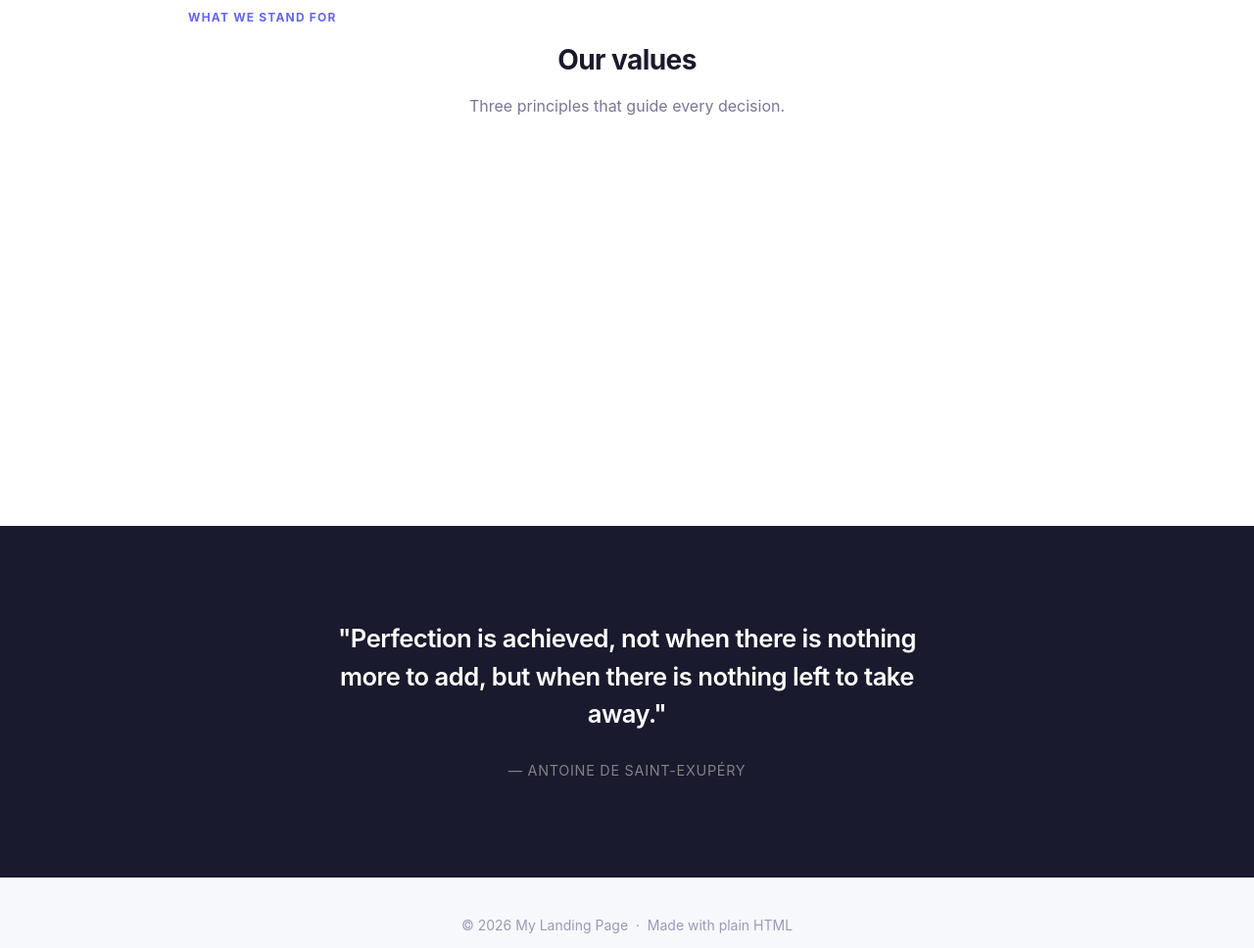
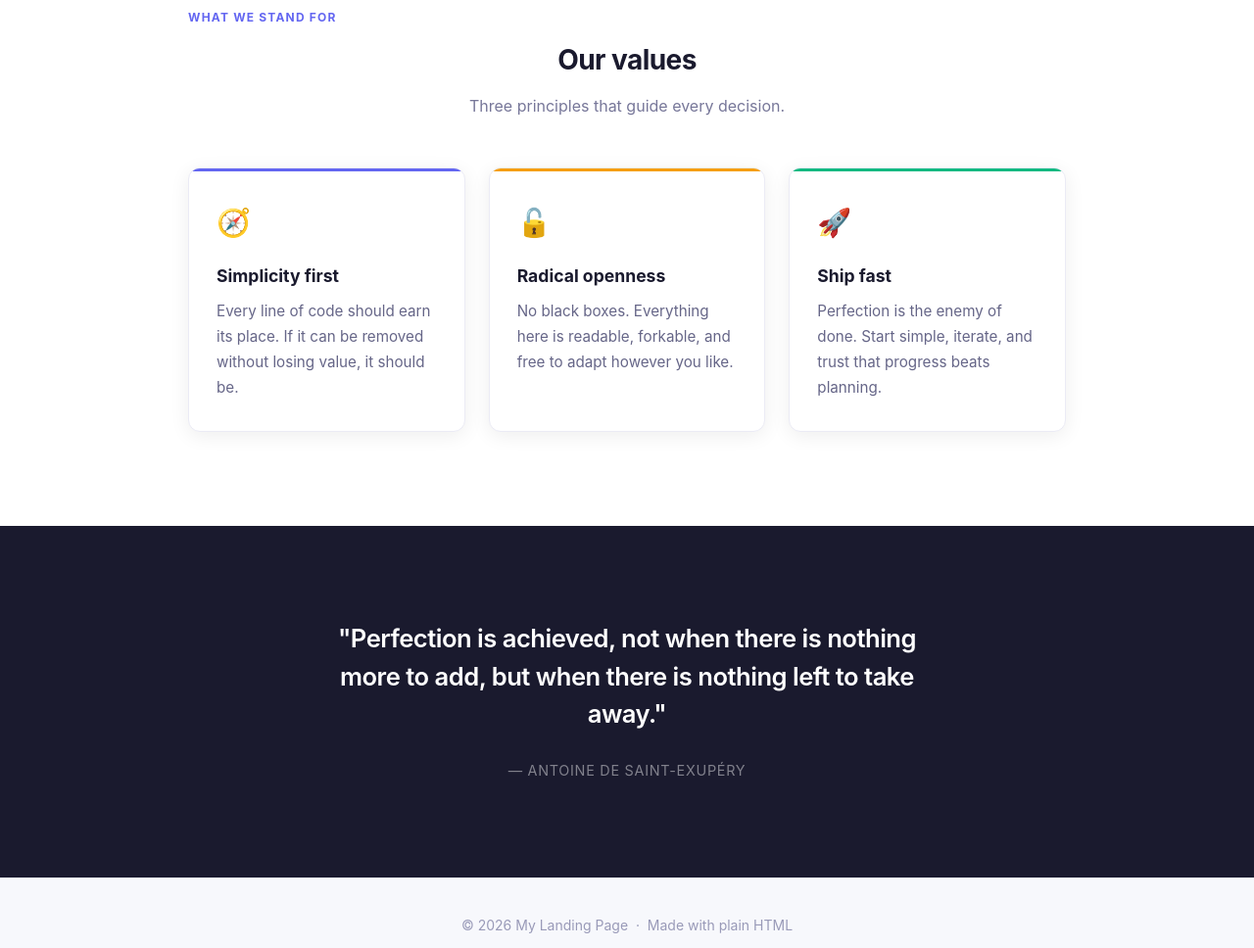
Before and after one commit to noy-cohen/test-landing-page, a plain HTML site: page about.html in a window 1280 px wide. Shown: the part 762-1730 px from the top of the page at 98% size. Drawn offline with Linux system fonts and the light colour scheme.

Commit message:
Bug fixes

```diff
--- a/about.html
+++ b/about.html
@@ -79,5 +79,14 @@
     </footer>
 
     <script src="nav.js"></script>
+    <script>
+      const observer = new IntersectionObserver(
+        (entries) => entries.forEach((e) => {
+          if (e.isIntersecting) { e.target.classList.add('visible'); observer.unobserve(e.target); }
+        }),
+        { threshold: 0.15 }
+      );
+      document.querySelectorAll('.card').forEach((el) => observer.observe(el));
+    </script>
   </body>
 </html>
--- a/style.css
+++ b/style.css
@@ -374,7 +374,7 @@ body {
   text-align: center;
   opacity: 0;
   transform: translateY(20px);
-  transition: opacity 0.5s ease, transform 0.5s ease;
+  transition: opacity 0.5s ease var(--delay, 0ms), transform 0.5s ease var(--delay, 0ms);
 }
 
 .step.visible {
```
